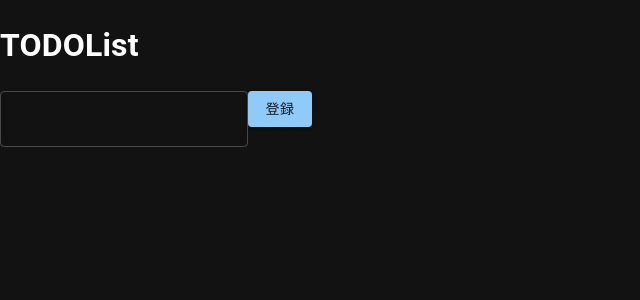
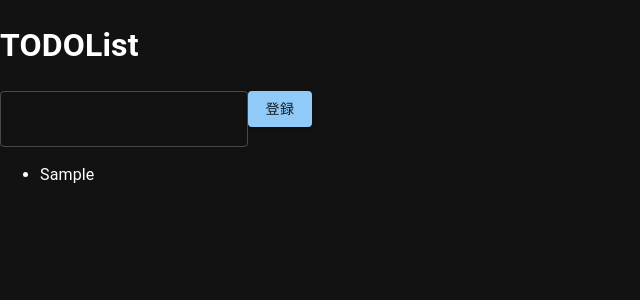
Before and after one commit to shokixxx/todoApp, a React (Vite) app: page / in a window 1280 px wide. Both pictures are taken after typing "Sample" into the empty fields and a click on the button "登録". Shown: the top 300 px of the page, without its empty margins (0-640 px from the left). Built offline with nearby package versions, Linux system fonts and the light colour scheme.

Commit message:
登録されたtodoを管理し、listで表示する

```diff
--- a/src/components/templates/TodoList.tsx
+++ b/src/components/templates/TodoList.tsx
@@ -1,15 +1,25 @@
-import { useRef } from 'react'
+import { useRef, useState } from 'react'
 
 import { AddTodoForm } from '../molecules/AddTodoForm'
 
+type TodoItem = {
+  id: number
+  name: string
+}
+
+// TODO: ここで管理せずUUIDなどを採番して管理すること
+let nextId = 0
+
 export const TodoList = () => {
   const inputRef = useRef<HTMLInputElement>(null)
+  const [todoItems, setTodoItems] = useState<TodoItem[]>([])
 
   const handleSubmit = (e: React.FormEvent) => {
     e.preventDefault()
     if (inputRef.current) {
-      const newTodo = inputRef.current.value
-      if (newTodo !== '') {
+      const newTodoName = inputRef.current.value
+      if (newTodoName !== '') {
+        setTodoItems([...todoItems, { id: ++nextId, name: newTodoName }])
         inputRef.current.value = ''
       }
     }
@@ -24,6 +34,11 @@ export const TodoList = () => {
         <form onSubmit={handleSubmit}>
           <AddTodoForm inputRef={inputRef} />
         </form>
+        <ul>
+          {todoItems.map((todoItem) => (
+            <li key={todoItem.id}>{todoItem.name}</li>
+          ))}
+        </ul>
       </main>
     </>
   )
```
